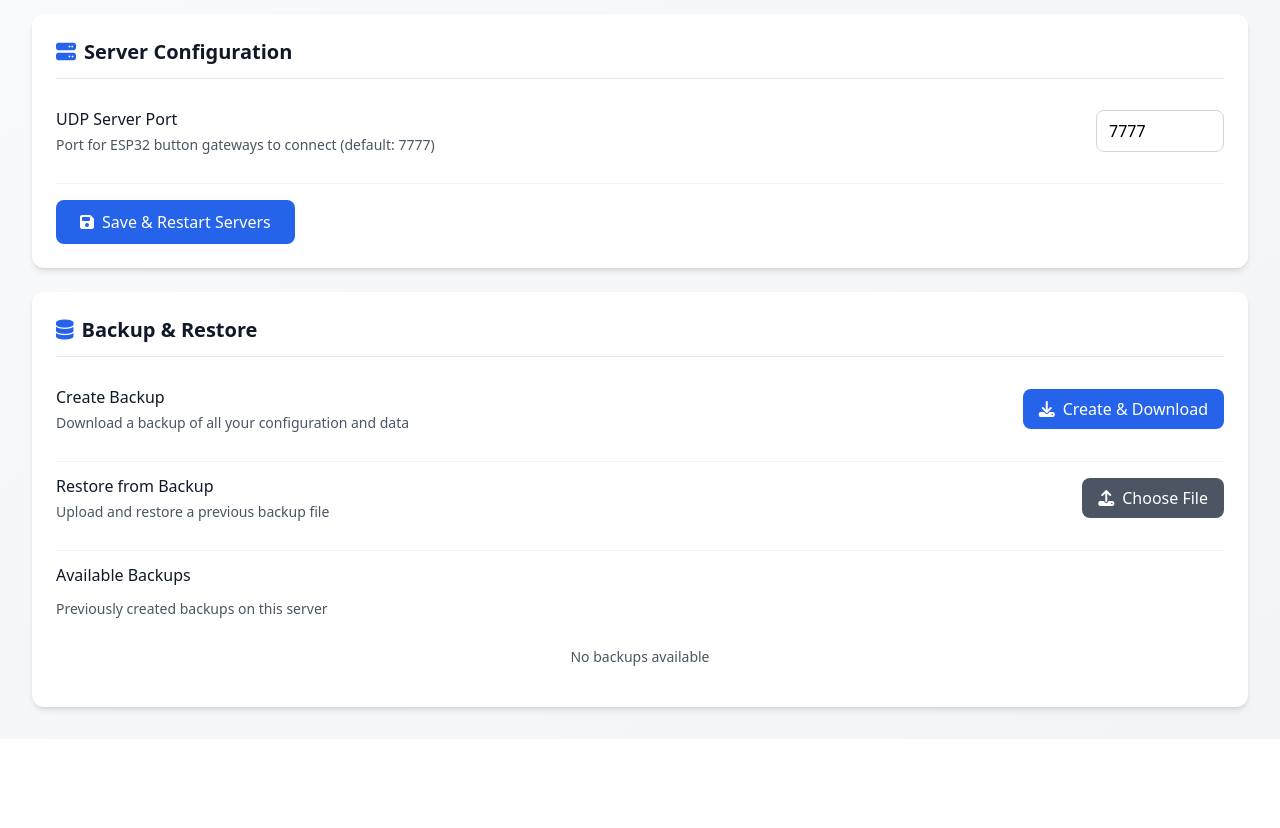
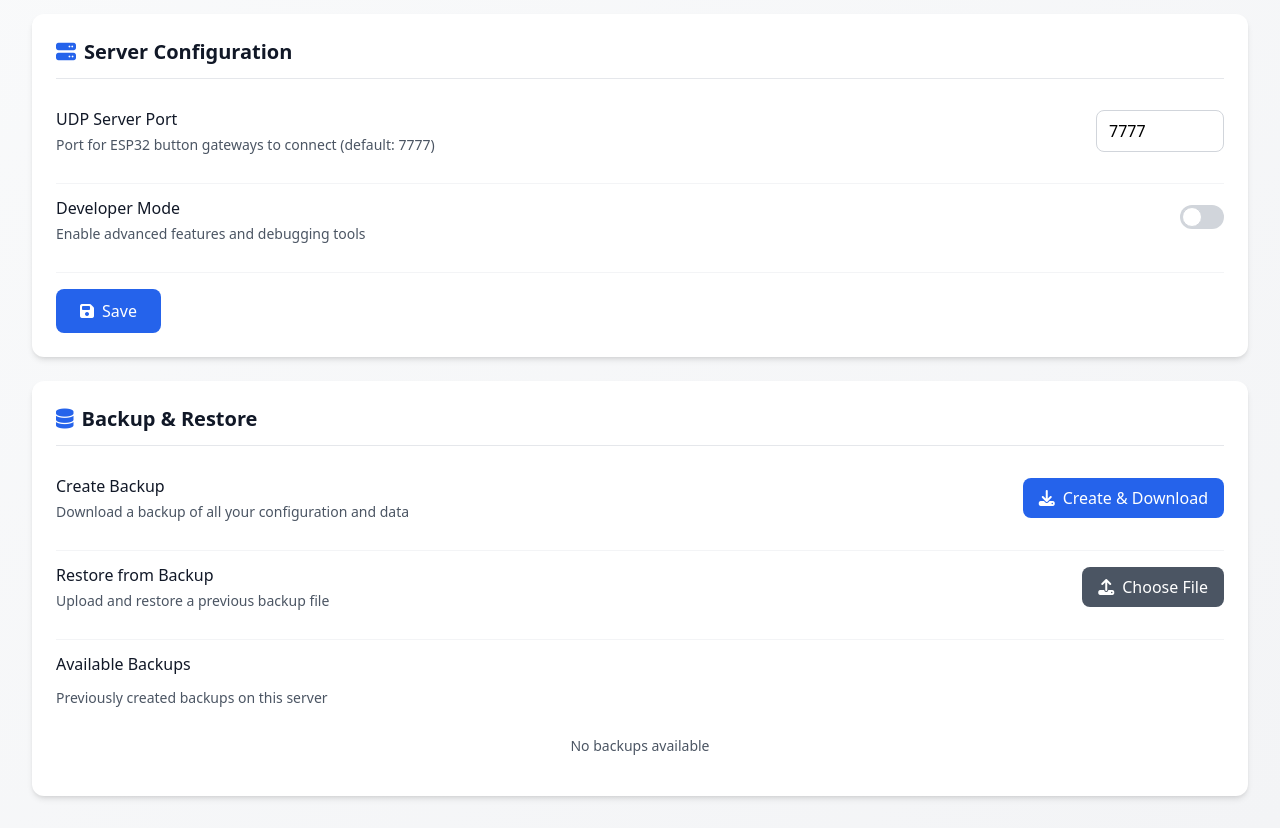
Before and after one commit to Mathimix7/HueMix-Link, a Flask app: page /admin/settings in a window 1280 px wide. Shown: the part 186-1014 px from the top of the page. Before the commit the page ends 902 px from the top, so only its background shows below. Run offline with Flask 3, Linux system fonts and the light colour scheme; data that the repository does not hold is empty.

Commit message:
Enable Dev mode for disabling some options

```diff
--- a/python/servers/blueprints/admin.py
+++ b/python/servers/blueprints/admin.py
@@ -19,6 +19,38 @@ admin_bp = Blueprint('admin', __name__, url_prefix='/admin')
 def settings_page():
     """Render the settings page."""
     return render_template('settings.html')
+
+@admin_bp.route('/api/dev-mode', methods=['GET'])
+def get_dev_mode():
+    """Get dev mode setting."""
+    try:
+        dev_mode = config_manager.get_dev_mode()
+        return jsonify({
+            'success': True,
+            'dev_mode': dev_mode
+        })
+    except Exception as e:
+        return jsonify({
+            'success': False,
+            'error': str(e)
+        }), 500
+
+@admin_bp.route('/api/dev-mode', methods=['POST'])
+def set_dev_mode():
+    """Set dev mode setting."""
+    try:
+        data = request.get_json(silent=True) or {}
+        enabled = data.get('enabled', False)
+        config_manager.set_dev_mode(enabled)
+        return jsonify({
+            'success': True,
+            'dev_mode': enabled
+        })
+    except Exception as e:
+        return jsonify({
+            'success': False,
+            'error': str(e)
+        }), 500
 
 @admin_bp.route('/backups', methods=['GET'])
 def list_backups():
--- a/python/servers/blueprints/main.py
+++ b/python/servers/blueprints/main.py
@@ -73,13 +73,10 @@ def update_config_and_restart():
     message = "Settings saved! "
     if udp_port is not None and udp_port != current_udp_port:
         message += "UDP server restarting with new port... "
-    else:
-        message += "No changes detected."
 
     return jsonify({
         "success": True,
         "message": message,
         "config": config_manager.load_config(),
         "udp_restart_required": udp_port is not None and udp_port != current_udp_port,
-        "web_restart_required": False
     })
--- a/python/servers/blueprints/ota.py
+++ b/python/servers/blueprints/ota.py
@@ -15,6 +15,7 @@ from services.ota_manager import ota_manager
 from network.device_manager import device_manager
 from constants import DEV_GATEWAY, DEV_BUTTON, DEV_LIGHT, DEV_REMOTE, GITHUB_OWNER, GITHUB_REPO
 from network.network_server import network_server
+from services.config_manager import config_manager
 from dotenv import load_dotenv
 load_dotenv()
 
@@ -152,7 +153,8 @@ def save_local_firmwares(firmwares):
 @ota_bp.route('/ota')
 def ota_page():
     """Render OTA management page."""
-    return render_template('ota.html')
+    dev_mode = config_manager.get_dev_mode()
+    return render_template('ota.html', dev_mode=dev_mode)
 
 
 @ota_bp.route('/api/ota/check', methods=['GET'])
--- a/python/servers/templates/ota.html
+++ b/python/servers/templates/ota.html
@@ -42,9 +42,11 @@
                 <button id="checkUpdatesBtn" class="px-4 py-2 bg-orange-600 text-white rounded-lg hover:bg-orange-700 transition-colors inline-flex items-center">
                     <i id="check-updates-icon" class="fas fa-sync-alt mr-2 transition-transform duration-500"></i>Check for Updates
                 </button>
+                {% if dev_mode %}
                 <button id="uploadBtn" class="px-4 py-2 bg-orange-600 text-white rounded-lg hover:bg-orange-700 transition-colors inline-flex items-center">
                     <i class="fas fa-upload mr-2"></i>Upload Firmware
                 </button>
+                {% endif %}
                 <button id="serialFlashBtn" class="px-4 py-2 bg-zinc-800 text-white rounded-lg hover:bg-zinc-900 transition-colors inline-flex items-center">
                     <i class="fab fa-usb mr-2"></i>Serial Flash
                 </button>
--- a/python/servers/templates/settings.html
+++ b/python/servers/templates/settings.html
@@ -57,11 +57,25 @@
                 </div>
             </div> -->
 
+            <!-- Dev Mode Toggle -->
+            <div class="flex items-center justify-between py-3 border-t border-gray-100">
+                <div class="flex-1">
+                    <h3 class="font-medium text-gray-900">Developer Mode</h3>
+                    <p class="text-sm text-gray-600 mt-1">Enable advanced features and debugging tools</p>
+                </div>
+                <div class="ml-4">
+                    <label class="relative inline-flex items-center cursor-pointer">
+                        <input type="checkbox" id="dev-mode-toggle" class="sr-only peer">
+                        <div class="w-11 h-6 bg-gray-300 peer-focus:outline-none peer-focus:ring-4 peer-focus:ring-blue-300 rounded-full peer peer-checked:after:translate-x-full peer-checked:after:border-white after:content-[''] after:absolute after:top-[2px] after:left-[2px] after:bg-white after:border-gray-300 after:border after:rounded-full after:h-5 after:w-5 after:transition-all peer-checked:bg-blue-600"></div>
+                    </label>
+                </div>
+            </div>
+
             <!-- Save Button -->
             <div class="pt-4 border-t border-gray-100">
                 <button onclick="saveAndRestartSettings()"
                         class="w-full sm:w-auto px-6 py-2.5 bg-blue-600 text-white rounded-lg hover:bg-blue-700 transition-colors font-medium">
-                    <i class="fas fa-save mr-2"></i>Save & Restart Servers
+                    <i class="fas fa-save mr-2"></i>Save
                 </button>
             </div>
         </div>
@@ -173,10 +187,23 @@
             .catch(err => {
                 console.error('Error loading settings:', err);
             });
+
+        // Load dev mode setting
+        fetch('/admin/api/dev-mode')
+            .then(r => r.json())
+            .then(data => {
+                if (data.success) {
+                    document.getElementById('dev-mode-toggle').checked = data.dev_mode;
+                }
+            })
+            .catch(err => {
+                console.error('Error loading dev mode:', err);
+            });
     }
 
     function saveAndRestartSettings() {
         const udpPort = parseInt(document.getElementById('udp-port-input').value);
+        const devModeEnabled = document.getElementById('dev-mode-toggle').checked;
 
         if (isNaN(udpPort) || udpPort < 1 || udpPort > 65535) {
             showSettingsStatus('UDP port must be between 1 and 65535', 'error');
@@ -185,6 +212,22 @@
 
         showToast('Saving settings and restarting servers...', 'info');
 
+        // Save dev mode first
+        fetch('/admin/api/dev-mode', {
+            method: 'POST',
+            headers: { 'Content-Type': 'application/json' },
+            body: JSON.stringify({
+                enabled: devModeEnabled
+            })
+        })
+        .then(response => response.json())
+        .then(devData => {
+            if (!devData.success) {
+                showToast('Error saving dev mode: ' + (devData.error || 'Unknown error'), 'error');
+                return;
+            }
+
+            // Then save UDP port
             fetch('/api/config/restart', {
                 method: 'POST',
                 headers: { 'Content-Type': 'application/json' },
@@ -204,6 +247,11 @@
             .catch(err => {
                 console.error('Error saving settings:', err);
                 showToast('Error saving settings', 'error');
+            });
+        })
+        .catch(err => {
+            console.error('Error saving dev mode:', err);
+            showToast('Error saving dev mode', 'error');
         });
     }
 
--- a/python/services/config_manager.py
+++ b/python/services/config_manager.py
@@ -24,6 +24,7 @@ class ConfigManager:
             self.config_file.parent.mkdir(parents=True, exist_ok=True)
             default_config = {
                 'udp_port': DEFAULT_UDP_PORT,
+                'dev_mode': False,
             }
             self.save_config(default_config)
 
@@ -37,6 +38,7 @@ class ConfigManager:
                 # Return defaults if file is corrupted or missing
                 return {
                     'udp_port': DEFAULT_UDP_PORT,
+                    'dev_mode': False,
                 }
 
     def save_config(self, config):
@@ -61,5 +63,16 @@ class ConfigManager:
         if old_port != port:
             config_notifier.notify_change('udp_port_changed', {'old_port': old_port, 'new_port': port})
 
+    def get_dev_mode(self):
+        """Get dev mode setting."""
+        config = self.load_config()
+        return config.get('dev_mode', False)
+
+    def set_dev_mode(self, enabled):
+        """Set dev mode setting."""
+        config = self.load_config()
+        config['dev_mode'] = enabled
+        self.save_config(config)
+
 # Singleton instance
 config_manager = ConfigManager()
```
Lines whose indentation alone changed are shown as unchanged.
